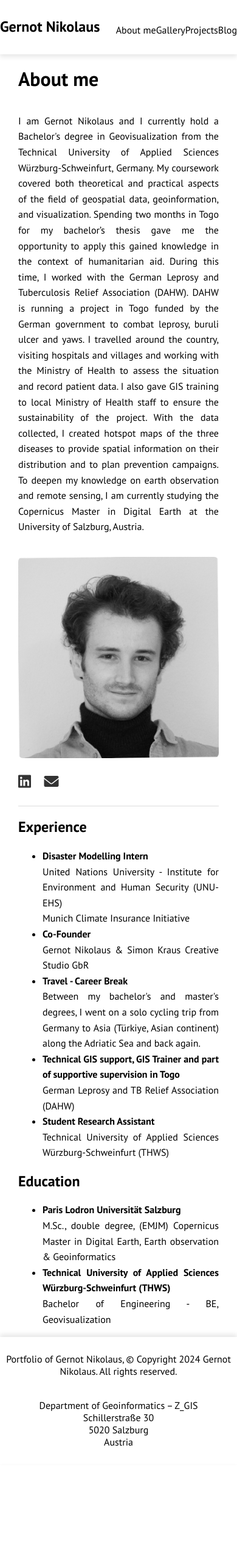
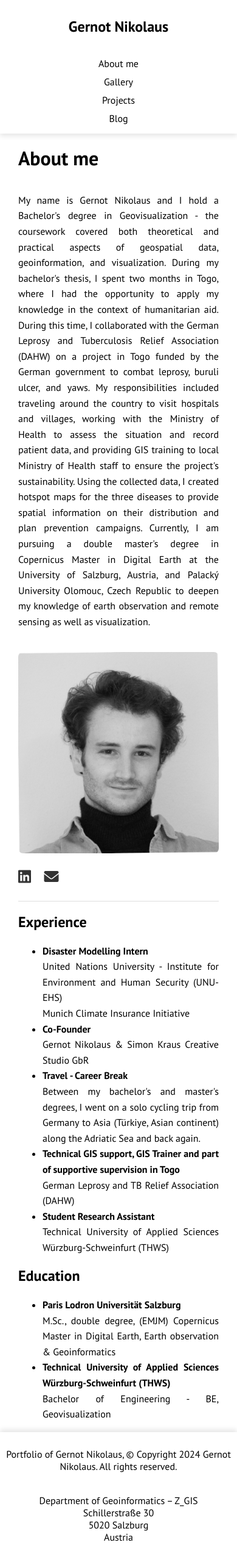
Before and after one commit to gernotnikolaus/gernotnikolaus.github.io, a Jekyll site: the page built from index.md, in a window 390 px wide. Shown: the whole page at 61% size. Built offline with Jekyll 4.4.1, drawn with Linux system fonts in a browser that asks for light colours; before the commit the page ends 2400 px from its top, so only the background shows below that.

Commit message:
about me

```diff
--- a/assets/main.css
+++ b/assets/main.css
@@ -271,12 +271,12 @@
 /* Responsive Design */
 @media (max-width: 768px) {
     .header-container {
-        flex-direction: row; /* Stack header elements vertically on small screens */
+        flex-direction: column; /* Stack header elements vertically on small screens */
         align-items: center; /* Center align items */
     }
 
     nav ul {
-        flex-direction: row; /* Stack navigation items vertically */
+        flex-direction: column; /* Stack navigation items vertically */
         align-items: center; /* Center align navigation items */
         margin-top: 10px; /* Space above navigation */
     }
--- a/index.md
+++ b/index.md
@@ -5,7 +5,7 @@
 
 <div class="about-container">
     <div class="about-text">
-        <p>I am Gernot Nikolaus and I currently hold a Bachelor's degree in Geovisualization from the Technical University of Applied Sciences Würzburg-Schweinfurt, Germany. My coursework covered both theoretical and practical aspects of the field of geospatial data, geoinformation, and visualization. Spending two months in Togo for my bachelor’s thesis gave me the opportunity to apply this gained knowledge in the context of humanitarian aid. During this time, I worked with the German Leprosy and Tuberculosis Relief Association (DAHW). DAHW is running a project in Togo funded by the German government to combat leprosy, buruli ulcer and yaws. I travelled around the country, visiting hospitals and villages and working with the Ministry of Health to assess the situation and record patient data. I also gave GIS training to local Ministry of Health staff to ensure the sustainability of the project. With the data collected, I created hotspot maps of the three diseases to provide spatial information on their distribution and to plan prevention campaigns. To deepen my knowledge on earth observation and remote sensing, I am currently studying the Copernicus Master in Digital Earth at the University of Salzburg, Austria.</p>
+        <p>My name is Gernot Nikolaus and I hold a Bachelor's degree in Geovisualization - the coursework covered both theoretical and practical aspects of geospatial data, geoinformation, and visualization. During my bachelor's thesis, I spent two months in Togo, where I had the opportunity to apply my knowledge in the context of humanitarian aid. During this time, I collaborated with the German Leprosy and Tuberculosis Relief Association (DAHW) on a project in Togo funded by the German government to combat leprosy, buruli ulcer, and yaws. My responsibilities included traveling around the country to visit hospitals and villages, working with the Ministry of Health to assess the situation and record patient data, and providing GIS training to local Ministry of Health staff to ensure the project's sustainability. Using the collected data, I created hotspot maps for the three diseases to provide spatial information on their distribution and plan prevention campaigns. Currently, I am pursuing a double master's degree in Copernicus Master in Digital Earth at the University of Salzburg, Austria, and Palacký University Olomouc, Czech Republic to deepen my knowledge of earth observation and remote sensing as well as visualization.</p>
     </div>
     <img src="{{ "/assets/images/GernotNikolaus_portrait.jpg" | relative_url }}" alt="Gernot Nikolaus" class="about-image">
 </div>
```
